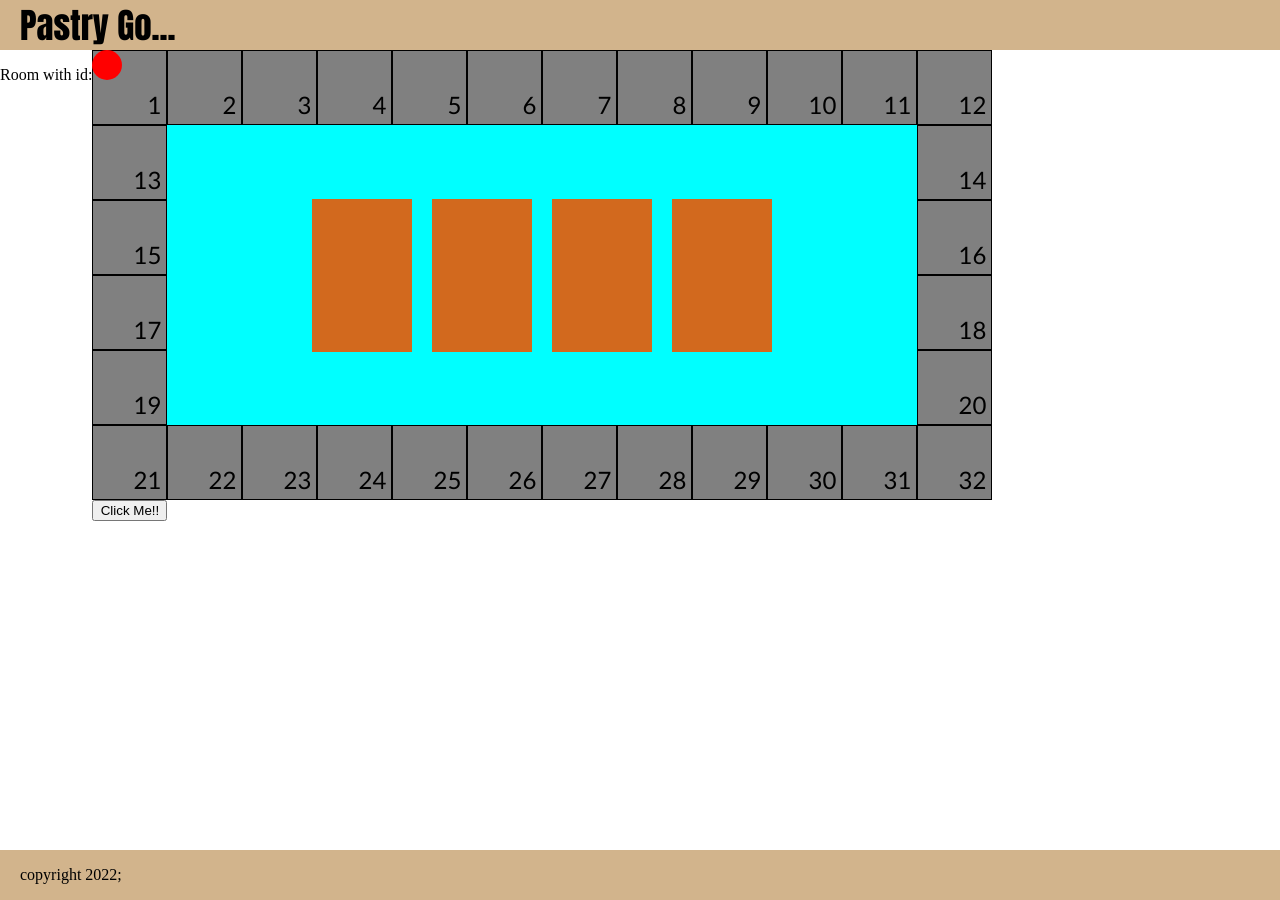
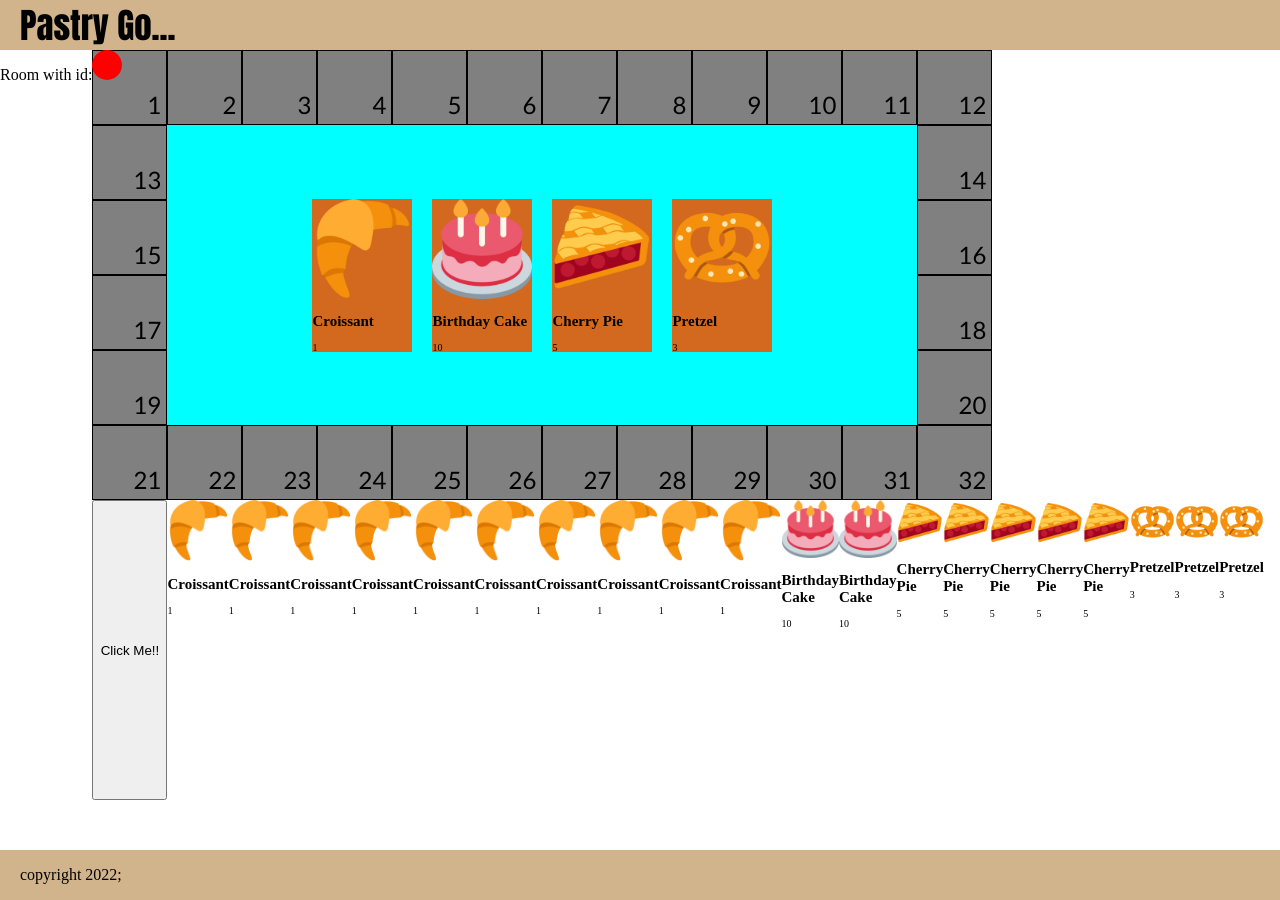
Before and after one commit to nkpe/pastry-go, a React (Create React App) app: page /room in a window 1280 px wide. Built offline with nearby package versions, Linux system fonts and the light colour scheme.

Commit message:
game cards made

```diff
--- a/src/components/pages/game/GameBoard.css
+++ b/src/components/pages/game/GameBoard.css
@@ -57,3 +57,18 @@
     font-family:'Gill Sans', 'Gill Sans MT', Calibri, 'Trebuchet MS', sans-serif;
     font-weight: 100;
 }
+
+#player-cards-wrapper {
+    display: flex;
+}
+
+.game-card {
+    height: 300px;
+    width: 100px;
+    font-size: 10px;
+}
+
+.game-card img {
+    width: 100%;
+    height: auto;
+}
--- a/src/components/pages/game/GameBoard.tsx
+++ b/src/components/pages/game/GameBoard.tsx
@@ -1,17 +1,46 @@
 import React, { useState } from 'react';
 import "./GameBoard.css";
 import PlayerIcons from "../game/PlayerIcons";
-import GameCardsDeck from './GameCards';
-function GameCardPlaceholder() {
+import {GameCardsDeck, GameCardComp} from './GameCards';
+
+import croissantImg from '../../../imgs/cards/croissant-512x512.png';
+import bdayCakeImg from '../../../imgs/cards/birthday-cake-512x512.png';
+import cherryPieImg from '../../../imgs/cards/cherry-pie-512x512.png';
+import pretzelImg from '../../../imgs/cards/pretzel-512x512.png';
+
+function GameCardPlaceholder({ card}: any) {
+
     return (
-        <div className="game-card-placeholder"></div>
+        <div className="game-card-placeholder">
+            {card}
+        </div>
     )
 }
 
-function BoardSquare({id}: any) {
+function BoardSquare({ id }: any) {
     return (
         <div id={id} className="board-game-square">
             <h2>{id}</h2>
+        </div>
+    )
+}
+
+function GameInner() {
+
+    const croissant = <GameCardComp imageSrc={croissantImg} cardValue={1} cardId="1a" cardName="Croissant" />;
+
+    const birthdayCake = <GameCardComp imageSrc={bdayCakeImg} cardValue={10} cardId="1b" cardName="Birthday Cake" />;
+
+    const cherryPie = <GameCardComp imageSrc={cherryPieImg} cardValue={5} cardId="1c" cardName="Cherry Pie" />
+
+    const pretzel = <GameCardComp imageSrc={pretzelImg} cardValue={3} cardId="1d" cardName="Pretzel" />
+
+    return (
+        <div id="game-inner">
+            <GameCardPlaceholder card={croissant} />
+            <GameCardPlaceholder card={birthdayCake} />
+            <GameCardPlaceholder card={cherryPie} />
+            <GameCardPlaceholder card={pretzel} />
         </div>
     )
 }
@@ -23,22 +52,22 @@ export default function GameBoard() {
     };
 
     const [playerId, setPlayerId] = useState(generatePlayerId());
-    const [playerPosition, setPlayerPosition] = useState({x: 0, y: 0});
+    const [playerPosition, setPlayerPosition] = useState({ x: 0, y: 0 });
 
     let squares: any = [];
 
     const squareNumber = 32;
-    for (let i=0; i<squareNumber; i++) {
-        squares.push(<BoardSquare key={i} id={i+1}/>);
+    for (let i = 0; i < squareNumber; i++) {
+        squares.push(<BoardSquare key={i} id={i + 1} />);
     }
 
     const playerMove = () => {
-        if (playerPosition.x < (75*11) && playerPosition.y < (75*5)) {
-            setPlayerPosition({x: playerPosition.x+75, y: 0});
-        } else if (playerPosition.y < (75*5)) {
-            setPlayerPosition({x:playerPosition.x, y: playerPosition.y+75});
+        if (playerPosition.x < (75 * 11) && playerPosition.y < (75 * 5)) {
+            setPlayerPosition({ x: playerPosition.x + 75, y: 0 });
+        } else if (playerPosition.y < (75 * 5)) {
+            setPlayerPosition({ x: playerPosition.x, y: playerPosition.y + 75 });
         } else {
-            setPlayerPosition({x:playerPosition.x - 75, y: playerPosition.y});
+            setPlayerPosition({ x: playerPosition.x - 75, y: playerPosition.y });
         }
     }
 
@@ -46,18 +75,14 @@ export default function GameBoard() {
 
     return (
         <div id="game-board">
-            <PlayerIcons playerId={playerId} playerPosition={playerPosition}/>
+            <PlayerIcons playerId={playerId} playerPosition={playerPosition} />
             {squares}
-            <div id="game-inner">
-                <GameCardPlaceholder />
-                <GameCardPlaceholder />
-                <GameCardPlaceholder />
-                <GameCardPlaceholder />
-            </div>
+            <GameInner />
             <button onClick={playerMove}>Click Me!!</button>
             <div id="player-cards-wrapper">
                 <GameCardsDeck />
             </div>
+
         </div>
     )
 };
--- a/src/components/pages/game/GameCards.tsx
+++ b/src/components/pages/game/GameCards.tsx
@@ -4,7 +4,16 @@ import bdayCakeImg from '../../../imgs/cards/birthday-cake-512x512.png';
 import cherryPieImg from '../../../imgs/cards/cherry-pie-512x512.png';
 import pretzelImg from '../../../imgs/cards/pretzel-512x512.png';
 
-export default function GameCardsDeck () {
+export function GameCardComp ({imageSrc, cardId, cardName, cardValue}: any) {
+    return (
+        <div className='game-card' id={cardId}>
+            <img src={imageSrc} />
+            <h2>{cardName}</h2><p>{cardValue}</p>
+        </div>
+    )
+}
+
+export function GameCardsDeck () {
     class GameCard {
         name: string;
         value: number;
@@ -23,26 +32,32 @@ export default function GameCardsDeck () {
 
     let cardsDeckArray = [];
     for (let i = 0; i < 10; i++) {
-        let croissant = new GameCard("Croissant", 1, 0, i+1, croissantImg );
+        let croissant = <GameCardComp imageSrc={croissantImg} cardValue={1} cardId={i+1} cardName="Croissant" />;
+        // let croissant = new GameCard("Croissant", 1, 0, i+1, croissantImg );
         cardsDeckArray.push(croissant);
     };
     for (let i = 0; i < 2; i++) {
-        let birthdayCake = new GameCard("Birthday Cake", 10, 0, i+1, bdayCakeImg);
+        let birthdayCake = <GameCardComp imageSrc={bdayCakeImg} cardValue={10} cardId={i+1} cardName="Birthday Cake" />;
+        // let birthdayCake = new GameCard("Birthday Cake", 10, 0, i+1, bdayCakeImg);
         cardsDeckArray.push(birthdayCake);
     };
     for (let i = 0; i < 5; i++) {
-        let cherryPie = new GameCard("Cherry Pie", 5, 0, i+1, cherryPieImg );
+        let cherryPie = <GameCardComp imageSrc={cherryPieImg} cardValue={5} cardId={i+1} cardName="Cherry Pie" />
+        // let cherryPie = new GameCard("Cherry Pie", 5, 0, i+1, cherryPieImg );
         cardsDeckArray.push(cherryPie);
     };
     for (let i = 0; i < 3; i++) {
-        let pretzel = new GameCard("Pretzel", 3, 0, i+1, pretzelImg);
+       let pretzel = <GameCardComp imageSrc={pretzelImg} cardValue={3} cardId={i+1} cardName="Pretzel" />
+        // let pretzel = new GameCard("Pretzel", 3 0, i+1, pretzelImg);
         cardsDeckArray.push(pretzel);
     };
 
     console.log(cardsDeckArray);
 
     return (
-        <div className='game-card'>
-        </div>
+        <>
+            {cardsDeckArray}
+        </>
     )
+
 }
```
